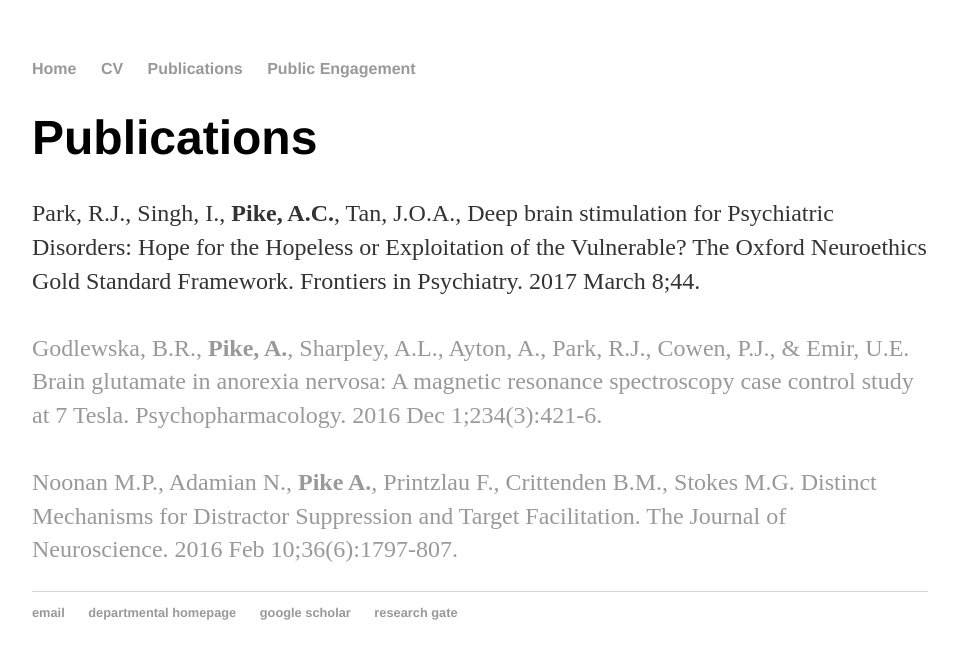
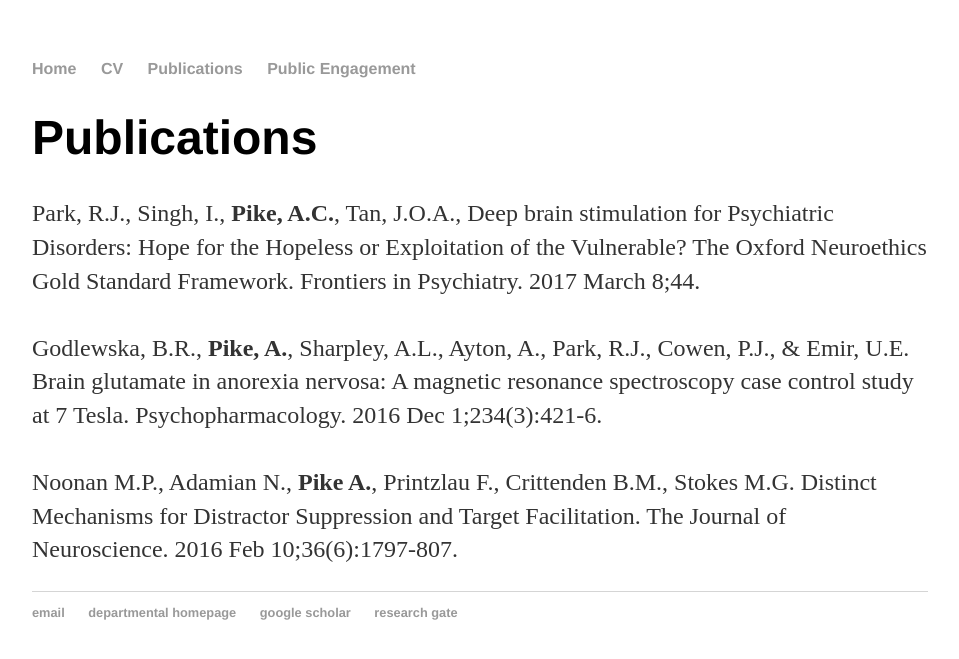
Before and after one commit to apike02/apike02.github.io, a Jekyll site: the page built from pubs/index.html, in a window 1280 px wide. Shown: the top 659 px of the page, without its empty margins (160-1119 px from the left). Built offline with Jekyll 4.4.1, drawn with Linux system fonts in a browser that asks for light colours.

Commit message:
Update index.html

```diff
--- a/pubs/index.html
+++ b/pubs/index.html
@@ -7,7 +7,7 @@ title: Publications
 	<h1>Publications</h1>
 	<p> <a href="http://dx.doi.org/10.3389/fpsyt.2017.00044"style="color: #333">Park, R.J., Singh, I., <b>Pike, A.C.</b>, Tan, J.O.A., Deep brain stimulation for Psychiatric Disorders: Hope for the Hopeless or Exploitation of the Vulnerable? The Oxford Neuroethics Gold Standard Framework. Frontiers in Psychiatry. 2017 March 8;44.</a><br/>
 		<br/>
-	    <a href="https://doi.org/10.1007/s00213-016-4477-5""style="color: #333">Godlewska, B.R., <b>Pike, A.</b>, Sharpley, A.L., Ayton, A., Park, R.J., Cowen, P.J., & Emir, U.E. Brain glutamate in anorexia nervosa: A magnetic resonance spectroscopy case control study at 7 Tesla. Psychopharmacology. 2016 Dec 1;234(3):421-6.</a><br/>
+	    <a href="https://doi.org/10.1007/s00213-016-4477-5"style="color: #333">Godlewska, B.R., <b>Pike, A.</b>, Sharpley, A.L., Ayton, A., Park, R.J., Cowen, P.J., & Emir, U.E. Brain glutamate in anorexia nervosa: A magnetic resonance spectroscopy case control study at 7 Tesla. Psychopharmacology. 2016 Dec 1;234(3):421-6.</a><br/>
 		<br/>
-            <a href="https://doi.org/10.1523/JNEUROSCI.2133-15.2016""style="color: #333">Noonan M.P., Adamian N., <b>Pike A.</b>, Printzlau F., Crittenden B.M., Stokes M.G. Distinct Mechanisms for Distractor Suppression and Target Facilitation. The Journal of Neuroscience. 2016 Feb 10;36(6):1797-807.</a></p>
+            <a href="https://doi.org/10.1523/JNEUROSCI.2133-15.2016"style="color: #333">Noonan M.P., Adamian N., <b>Pike A.</b>, Printzlau F., Crittenden B.M., Stokes M.G. Distinct Mechanisms for Distractor Suppression and Target Facilitation. The Journal of Neuroscience. 2016 Feb 10;36(6):1797-807.</a></p>
 </div><!-- /.blurb -->
```
